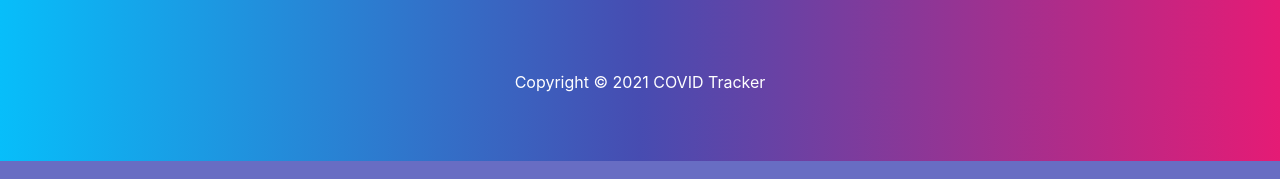
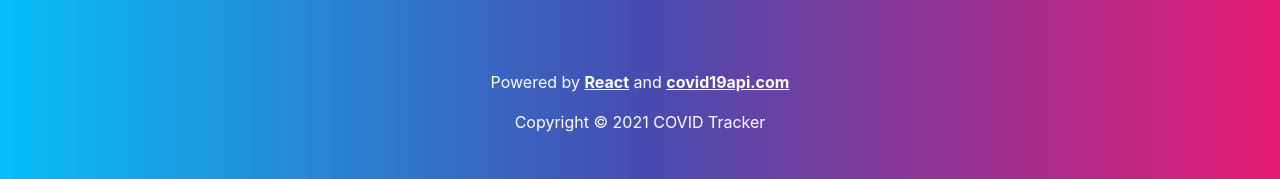
Before and after one commit to jaz016/covid-tracker, a React (Create React App) app: page / in a window 1280 px wide. Shown: the part 639-818 px from the top of the page. Built offline with nearby package versions, Linux system fonts and the light colour scheme; no server answers.

Commit message:
updated footer

```diff
--- a/src/components/Footer.js
+++ b/src/components/Footer.js
@@ -1,10 +1,12 @@
+import { format } from 'date-fns'
 import React from 'react'
 
 
 const Footer = () => {
 	return (
-		<footer className='mt-5 text-center'>
-			<p>Copyright &copy; 2021 COVID Tracker</p>
+		<footer className='mt-5 mb-4 text-center'>
+			<p>Powered by <a href='https://reactjs.org/'><strong>React</strong></a> and <a href='https://covid19api.com/'><strong>covid19api.com</strong></a></p>
+			<p>Copyright &copy; {format(Date.now(), 'yyyy')} COVID Tracker</p>
 		</footer>
 	)
 }
```
